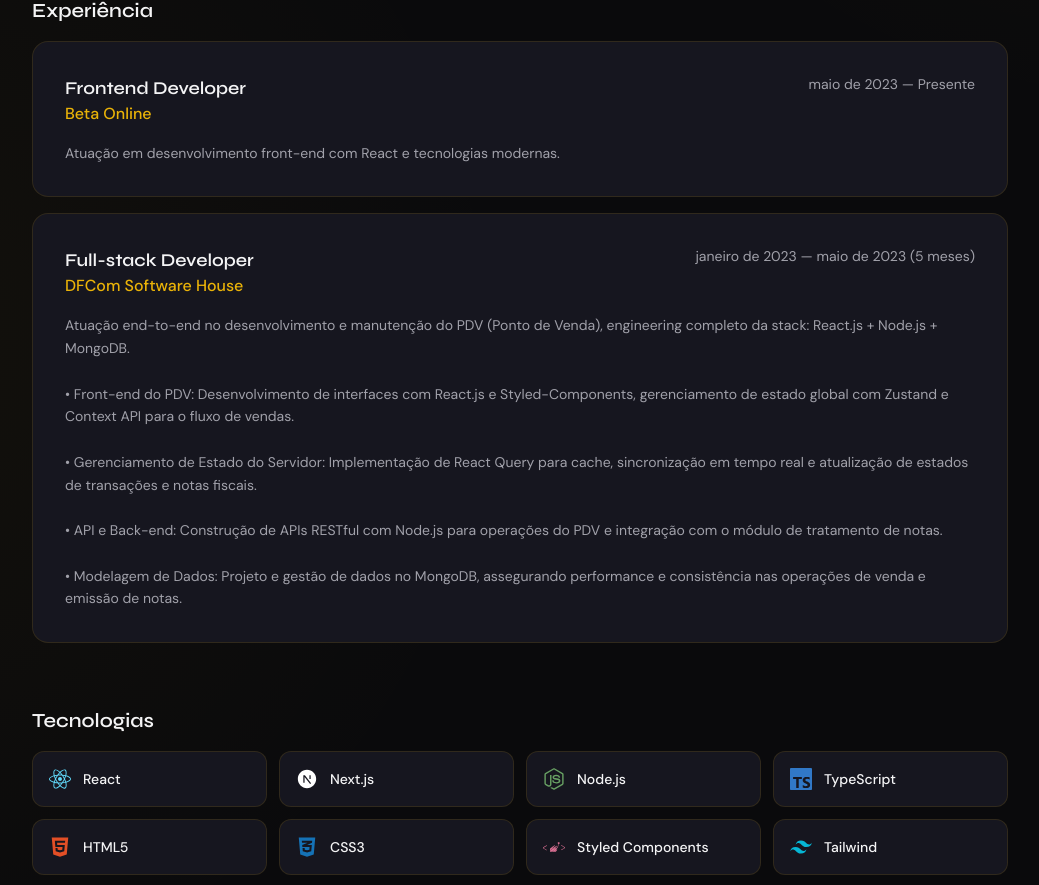
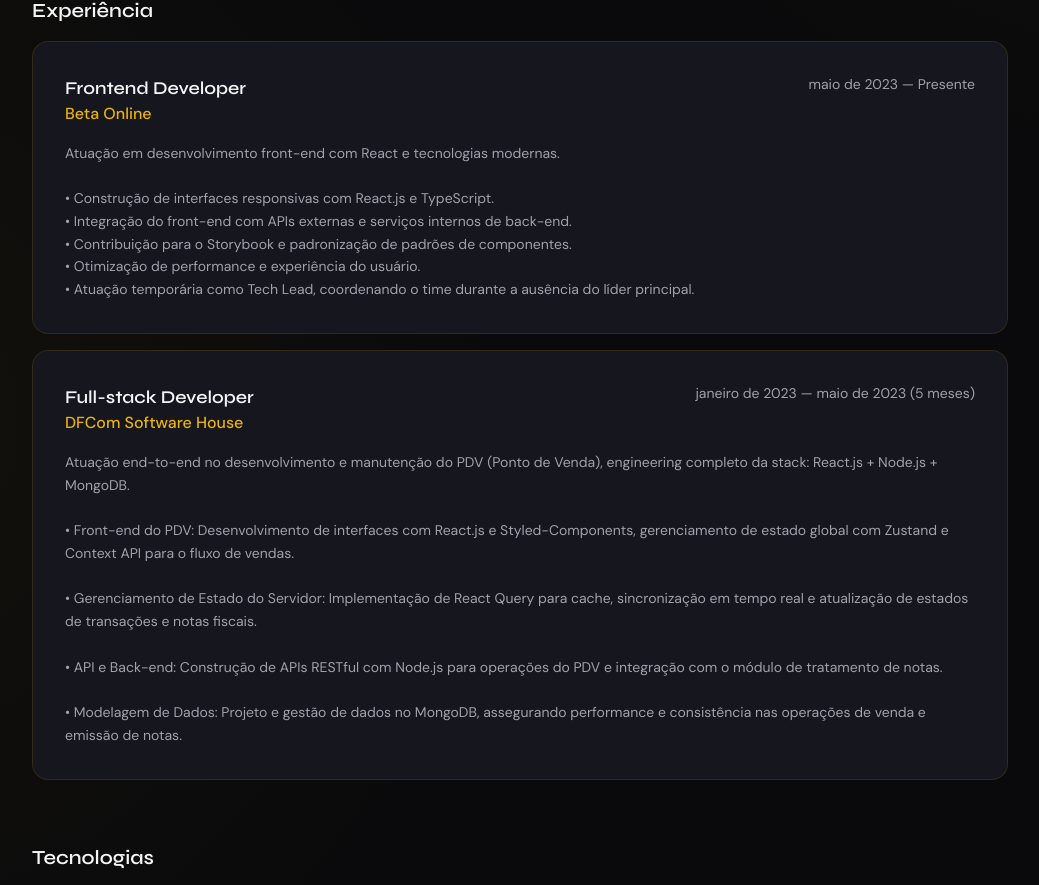
Before and after one commit to GuiOrlandin/portfolio-gui, a Next.js app: page / in a window 1280 px wide. Shown: the part 771-1656 px from the top of the page, without its empty margins (120-1159 px from the left). Built offline with nearby package versions, Linux system fonts and the light colour scheme.

Commit message:
feat: enhance resume description with detailed responsibilities and achievements

```diff
--- a/src/constants/resume.ts
+++ b/src/constants/resume.ts
@@ -31,8 +31,13 @@
       companyName: "Beta Online",
       title: "Frontend Developer",
       period: "maio de 2023 — Presente",
-      description:
-        "Atuação em desenvolvimento front-end com React e tecnologias modernas.",
+      description: `Atuação em desenvolvimento front-end com React e tecnologias modernas.
+
+• Construção de interfaces responsivas com React.js e TypeScript.
+• Integração do front-end com APIs externas e serviços internos de back-end.
+• Contribuição para o Storybook e padronização de padrões de componentes.
+• Otimização de performance e experiência do usuário.
+• Atuação temporária como Tech Lead, coordenando o time durante a ausência do líder principal.`,
     },
     {
       companyName: "DFCom Software House",
```
